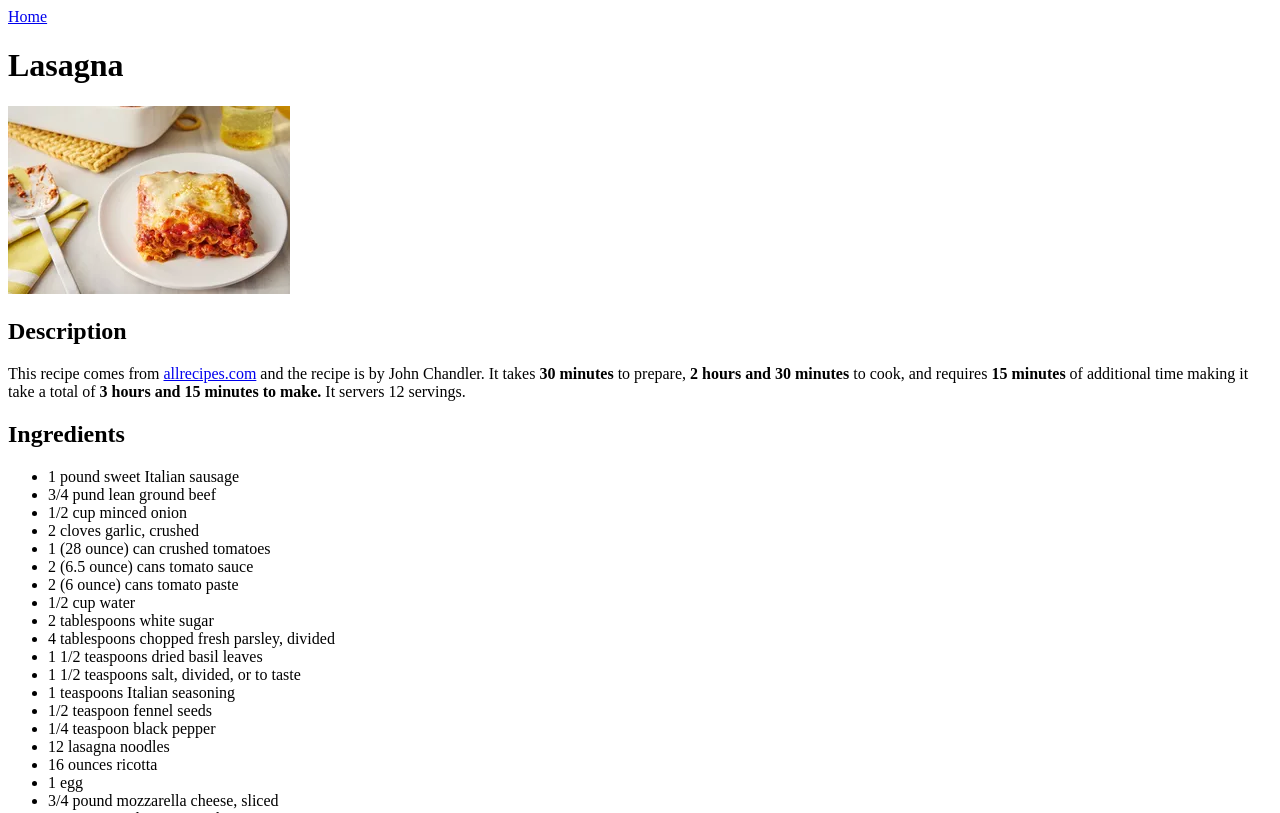
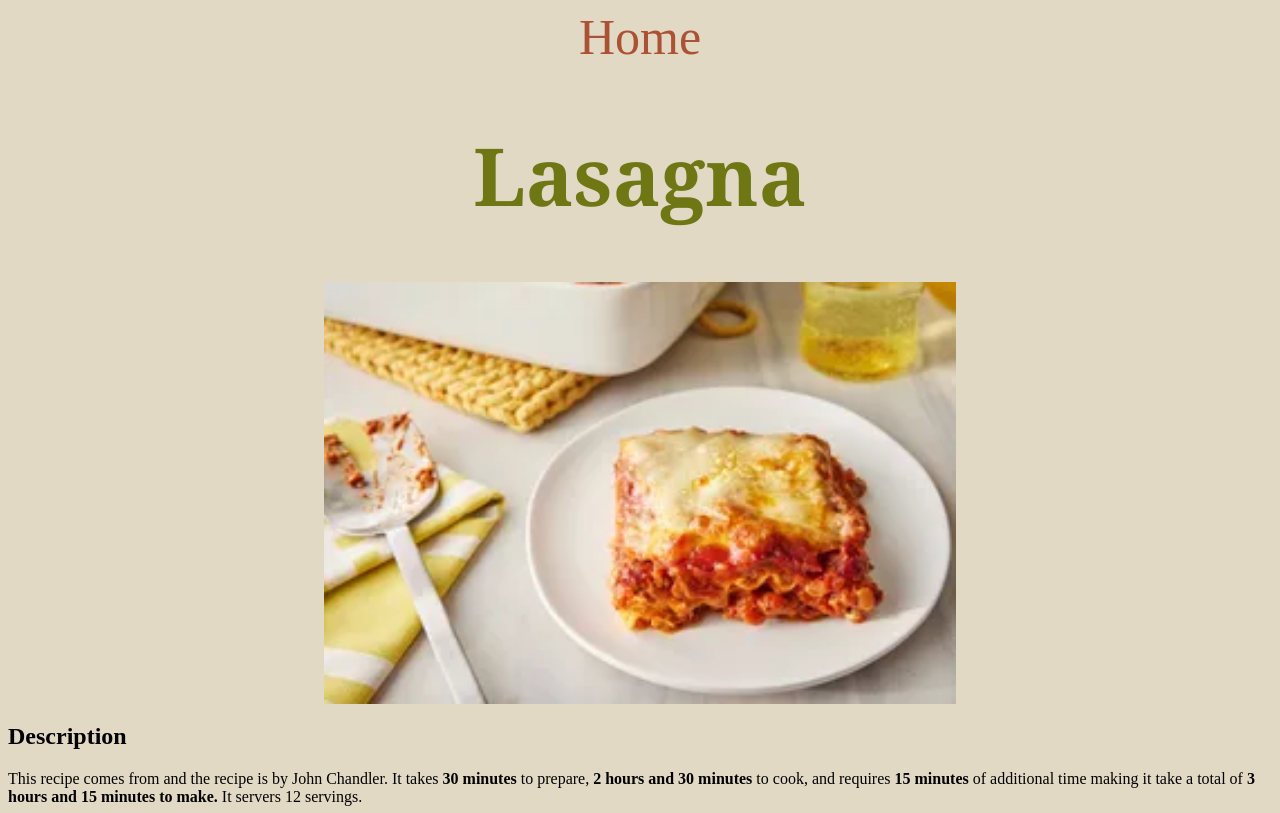
Before and after one commit to real-dschulte/odin-recipes, a plain HTML site: page recipes/lasagna.html in a window 1280 px wide. Shown: the top 813 px of the page. Drawn offline with Linux system fonts and the light colour scheme.

Commit message:
Add styling

```diff
--- a/recipes/lasagna.html
+++ b/recipes/lasagna.html
@@ -3,14 +3,15 @@
 <head>
     <meta charset="UTF-8">
     <title>Lasagna</title>
+    <link rel="stylesheet" href="../styles.css">
 </head>
 <body>
     <a href="../index.html">Home</a>
     <h1>Lasagna</h1>
-    <img src="../images/lasagna.webp">
+    <img src="../images/lasagna.webp" alt="lasagna">
 
     <h2>Description</h2>
-    <p>This recipe comes from <a href="https://www.allrecipes.com/recipe/23600/worlds-best-lasagna/">allrecipes.com</a>
+    <p>This recipe comes from <a class="website" href="https://www.allrecipes.com/recipe/23600/worlds-best-lasagna/">allrecipes.com</a>
     and the recipe is by John Chandler. It takes <strong>30 minutes</strong> to prepare, <strong>2 hours and 30 minutes
     </strong> to cook, and requires <strong>15 minutes</strong> of additional time making it take a total of <strong>
     3 hours and 15 minutes to make.</strong> It servers 12 servings. </p>
--- /dev/null
+++ b/styles.css
@@ -0,0 +1,36 @@
+body {
+    background-color: #E2D9C5;
+}
+
+h1 {
+    color: #6F7714;
+    text-align: center;
+    font-size: 80px;
+    font-family: "Brush Script MT", "Lucida Handwriting", "Georgia", serif;
+}
+
+img {
+    object-position: center;
+}
+
+a {
+    display: block;
+    text-decoration: none;
+    color: #AB5235;
+    text-align: center;
+    font-size: 50px;
+}
+
+img {
+    display: block;
+    margin-left: auto;
+    margin-right: auto;
+    width: 50%;
+    height: auto;
+}
+
+.website {
+    display: none;
+    text-decoration-line: underline;
+    color: #8B3422;
+}
```
Also changed, not shown: index.html (+7 -4 lines), recipes/bakedziti.html (+3 -2 lines), recipes/fettuccinealfredo.html (+3 -2 lines).
